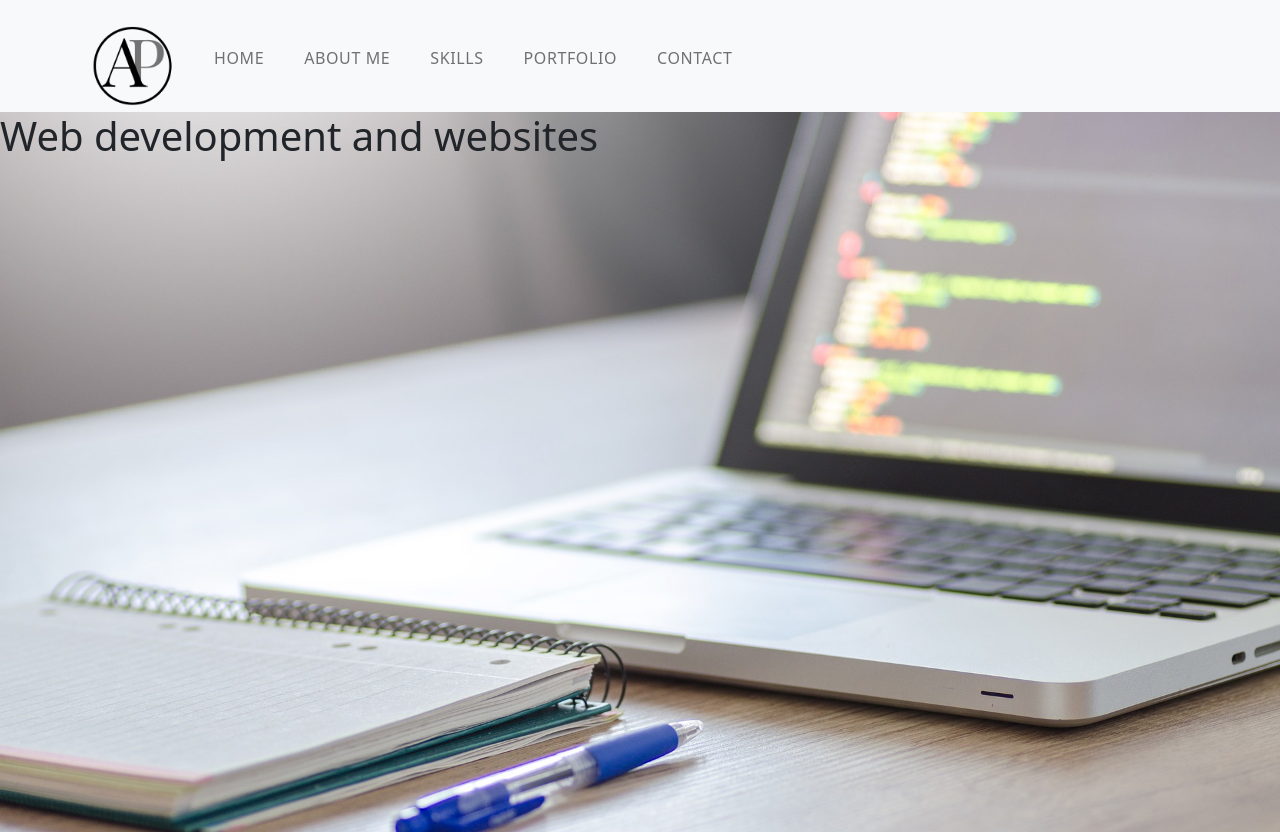
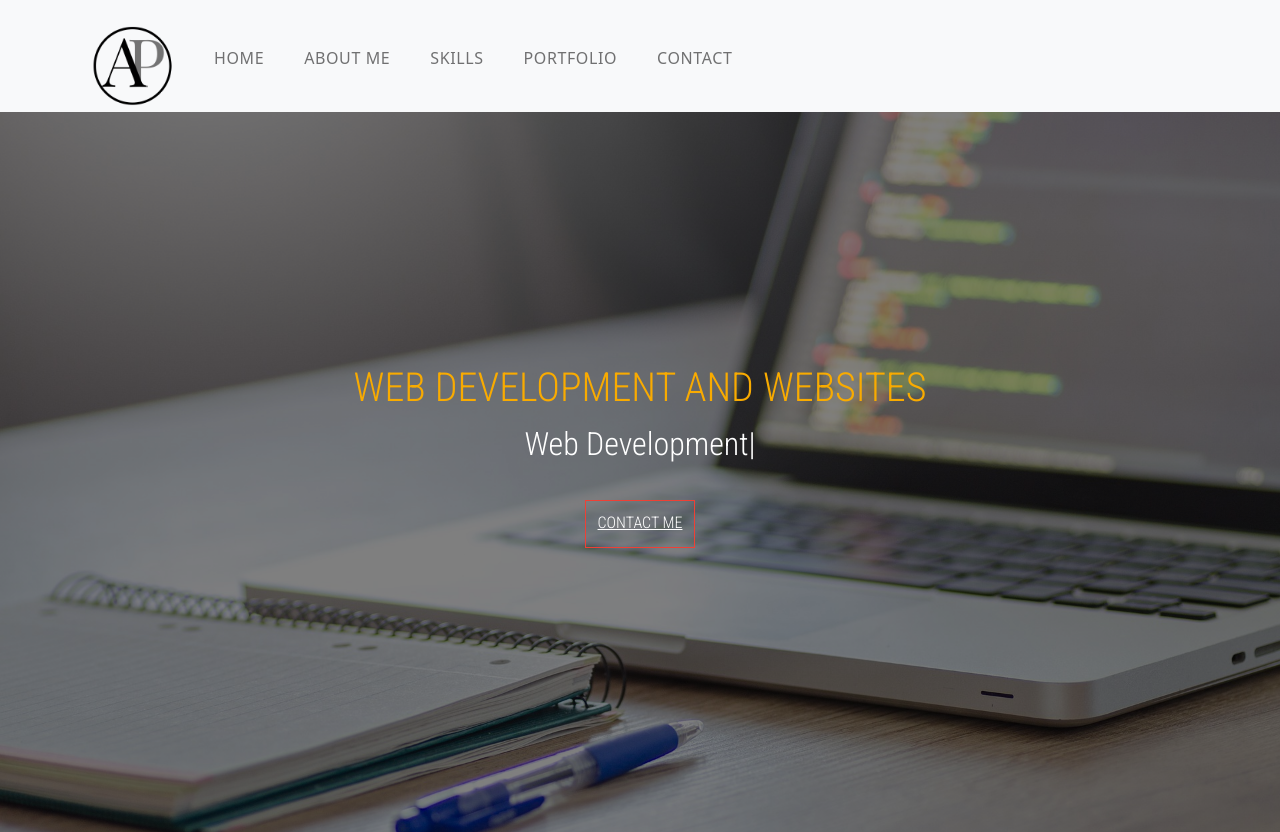
Before and after one commit to amanda-posey/portfolio, a React (Create React App) app: page / in a window 1280 px wide. Built offline with nearby package versions, Linux system fonts and the light colour scheme.

Commit message:
header complete

```diff
--- a/package.json
+++ b/package.json
@@ -13,6 +13,7 @@
     "react": "^17.0.2",
     "react-dom": "^17.0.2",
     "react-scripts": "4.0.3",
+    "react-typed": "^1.2.0",
     "web-vitals": "^1.0.1"
   },
   "scripts": {
--- a/src/App.css
+++ b/src/App.css
@@ -4,12 +4,13 @@
   --primary-white: #fff;
   --primary-orange: #f9ab00;
   --primary-dark: rgba(255, 255, 255, 0);
+  --primary-red: #ef4035;
+  --primary-hover-red: #f33501;
 }
 
 body {
   font-family: 'Roboto Condensed', sans-serif;
 }
-
 /********************NAVBAR*********************/
 
 .logo {
@@ -37,6 +38,12 @@ nav ul li{
   height: 6rem !important;
 }
 
+@media(max-width: 768px) {
+  .navbar-brand {
+    width: 7rem;
+  }
+}
+
 .navbar-nav > li > a.active, .navbar-nav > li > a:active:focus {
   border-top: 0.1875rem solid var(--primary-orange);
 }
@@ -44,14 +51,57 @@ nav ul li{
 .navbar-nav > li > a:hover {
   border-top: 0.1875rem solid var(--primary-orange);
 }
-
 /********************HEADER*********************/
 
 .header-wrapper {
   position: relative;
-  background: url(code_background.jpg) no-repeat;
+  background: linear-gradient( rgba(0, 0, 0, 0.5), rgba(0, 0, 0, 0.5) ), url(code_background.jpg) no-repeat;
   background-size: cover;
   background-position: center;
   height: 90vh;
+}
 
+.main-info {
+  display: flex;
+  position: absolute;
+  top: 0;
+  left: 0;
+  right: 0;
+  bottom: 0;
+  flex-direction: column;
+  justify-content: center;
+  align-items: center;
+  text-align: center;
+  font-family: 'Roboto Condensed', sans-serif;
 }
+
+.main-info h1 {
+  text-transform: uppercase;
+  color: var(--primary-orange);
+}
+
+@media(max-width: 768px) {
+  .main-info h1 {
+    font-size: 1.5rem !important;
+  }
+}
+/********************TYPED*TEXT*********************/
+.typed-text {
+  font-size: 2rem;
+  color:#fff
+}
+
+@media(max-width: 768px) {
+  .typed-text {
+    font-size: 1.2rem;
+  }
+}
+/********************MAIN*BUTTON*********************/
+.btn-main-offer {
+  border: 1px solid var(--primary-red);
+  text-transform: uppercase;
+  border-radius: 0;
+  padding: 0.625rem 0.75rem 0.75rem 0.75rem;
+  color: var(--primary-white);
+  margin: 2rem;
+}
--- a/src/components/Header.js
+++ b/src/components/Header.js
@@ -1,10 +1,19 @@
 import React from 'react';
+import Typed from 'react-typed';
 
 const Header = () => {
     return (
 <div className="header-wrapper">
         <div className="main-info">
             <h1>Web development and websites</h1>
+            <Typed
+                className='typed-text'
+                strings={['Web Design', 'Debugging', 'Web Development', 'Comic Relief']}
+                typeSpeed={40}
+                backSpeed={60}
+                loop
+            />
+            <a href='#' className='btn-main-offer'>Contact Me</a>
         </div>
 </div>
     )
```
Also changed, not shown: 1 other file (tests, documents, lock files or other folders).
